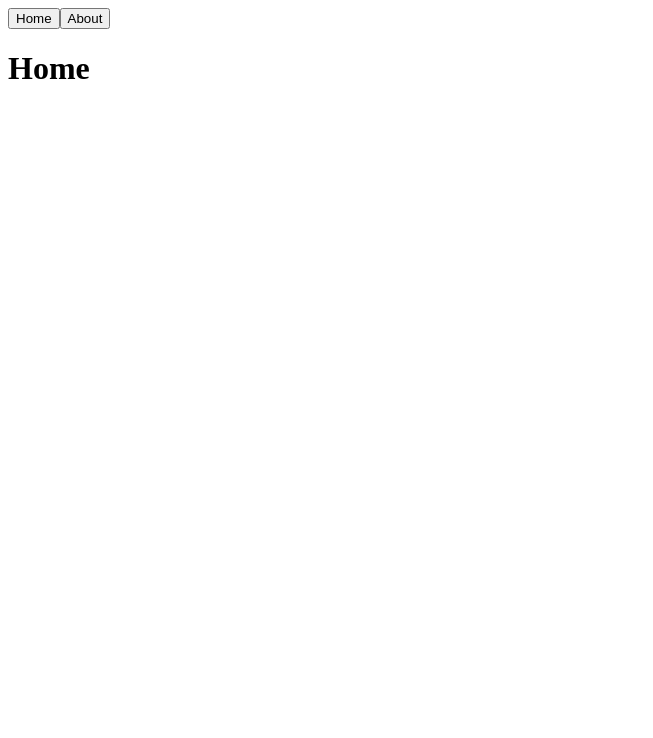
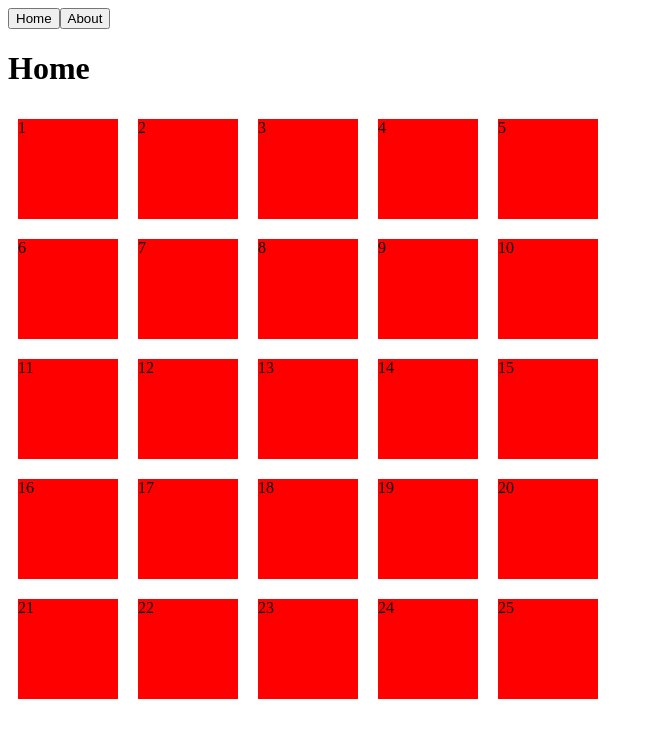
Before and after one commit to valihna/HackaWild, a React (Vite) app: page / in a window 1280 px wide. Shown: the top 738 px of the page, without its empty margins (0-653 px from the left). Built offline with nearby package versions, Linux system fonts and the light colour scheme; data requests are answered from the project's data file.

Commit message:
calendrier

```diff
--- /dev/null
+++ b/frontend/components/Calendrier/Calendrier.jsx
@@ -0,0 +1,46 @@
+import "./calendrier.css";
+function Calendrier() {
+  return (
+    <div className="calender-all-container">
+      <div className="calender-container">
+        <div className="first-row">
+          <div className="case">1</div>
+          <div className="case">2</div>
+          <div className="case">3</div>
+          <div className="case">4</div>
+          <div className="case">5</div>
+        </div>
+        <div className="second-row">
+          <div className="case">6</div>
+          <div className="case">7</div>
+          <div className="case">8</div>
+          <div className="case">9</div>
+          <div className="case">10</div>
+        </div>
+        <div className="third-row">
+          <div className="case">11</div>
+          <div className="case">12</div>
+          <div className="case">13</div>
+          <div className="case">14</div>
+          <div className="case">15</div>
+        </div>
+        <div className="fourth-row">
+          <div className="case">16</div>
+          <div className="case">17</div>
+          <div className="case">18</div>
+          <div className="case">19</div>
+          <div className="case">20</div>
+        </div>
+        <div className="fivth-row">
+          <div className="case">21</div>
+          <div className="case">22</div>
+          <div className="case">23</div>
+          <div className="case">24</div>
+          <div className="case">25</div>
+        </div>
+      </div>
+    </div>
+  );
+}
+
+export default Calendrier;
--- /dev/null
+++ b/frontend/components/Calendrier/calendrier.css
@@ -0,0 +1,22 @@
+.case {
+  width: 100px;
+  height: 100px;
+  background: red;
+  margin: 10px;
+}
+
+.first-row {
+  display: flex;
+}
+.second-row {
+  display: flex;
+}
+.third-row {
+  display: flex;
+}
+.fourth-row {
+  display: flex;
+}
+.fivth-row {
+  display: flex;
+}
--- a/frontend/pages/Home.jsx
+++ b/frontend/pages/Home.jsx
@@ -1,7 +1,10 @@
+import Calendrier from "../components/Calendrier/Calendrier.jsx";
+
 function Home() {
   return (
     <div className="home-container">
       <h1>Home</h1>
+      <Calendrier />
     </div>
   );
 }
--- a/frontend/src/main.jsx
+++ b/frontend/src/main.jsx
@@ -7,7 +7,6 @@ import Home from "../pages/Home.jsx";
 import About from "../pages/About.jsx";
 
 import { createBrowserRouter, RouterProvider } from "react-router-dom";
-import axios from "axios";
 
 const router = createBrowserRouter([
   {
@@ -17,11 +16,6 @@ const router = createBrowserRouter([
       {
         path: "/",
         element: <Home />,
-        loader: async () => {
-          return await axios
-            .get("http://localhost:3000/users")
-            .then((res) => res.data);
-        },
       },
       {
         path: "/about",
--- a/package.json
+++ b/package.json
@@ -10,7 +10,6 @@
     "preview": "vite preview"
   },
   "dependencies": {
-    "axios": "^1.6.2",
     "react": "^18.2.0",
     "react-dom": "^18.2.0",
     "react-router-dom": "^6.19.0"
```
Also changed, not shown: 1 other file (tests, documents, lock files or other folders).
